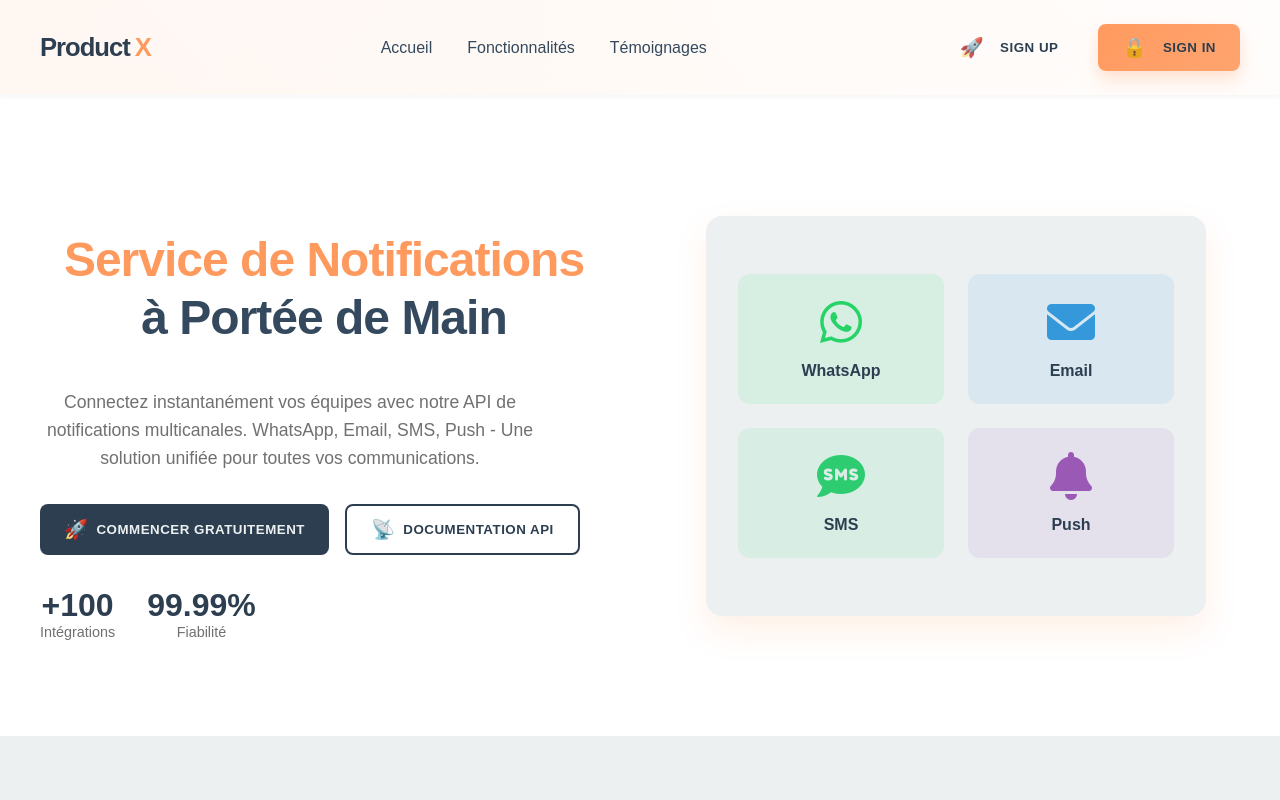
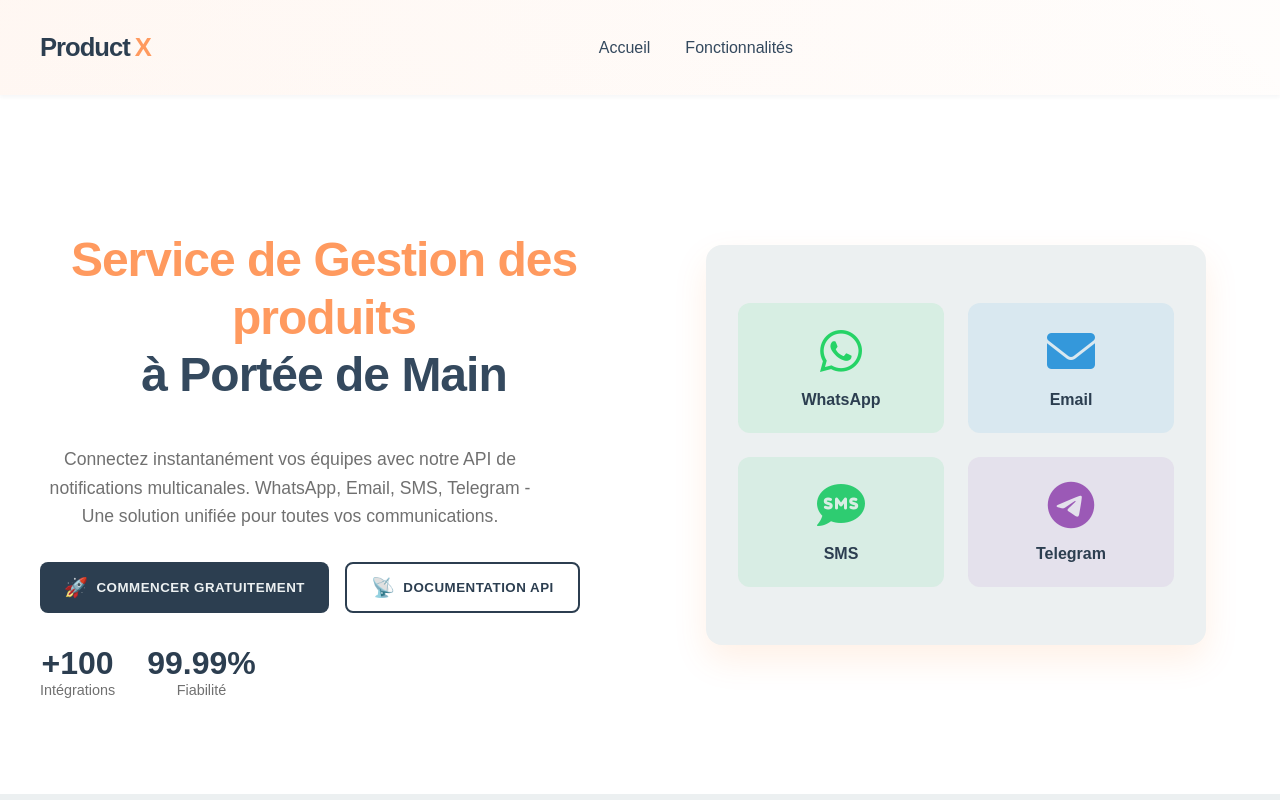
Before and after one commit to z1004-2002/ProductX_Presentation, a React (Create React App) app: page / in a window 1280 px wide. Shown: the top 800 px of the page. Built offline with nearby package versions, Linux system fonts and the light colour scheme.

Commit message:
Refactor Header and HeroSection components; add configuration constants for contact methods

```diff
--- a/src/components/Header/Header.js
+++ b/src/components/Header/Header.js
@@ -45,12 +45,12 @@ const Header = () => {
           <ul className="nav-links">
             <li><Link to="/" onClick={toggleMenu}>Accueil</Link></li>
             <li><a href="#features" onClick={(e) => { handleFeaturesScroll(e); toggleMenu(); }}>Fonctionnalités</a></li>
-            <li><Link to="/temoignages" onClick={toggleMenu}>Témoignages</Link></li>
+            {/* <li><Link to="/temoignages" onClick={toggleMenu}>Témoignages</Link></li>       */}
           </ul>
         </nav>
 
         <div className="auth-buttons">
-          <button
+          {/* <button
             className="btn btn-signup"
             onClick={handleSignUp}
           >
@@ -63,7 +63,7 @@ const Header = () => {
           >
             <span className="btn-icon">🔒</span>
             Sign In
-          </button>
+          </button> */}
         </div>
         <div className="mobile-menu-toggle" onClick={toggleMenu}>
           <span className={`hamburger ${isMenuOpen ? 'open' : ''}`}></span>
--- a/src/components/HeroSection/HeroSection.js
+++ b/src/components/HeroSection/HeroSection.js
@@ -1,6 +1,7 @@
 /* HeroSection.js */
 import React from "react";
 import "./HeroSection.css";
+import config from "../../constant/constant.js"
 
 const HeroSection = () => {
   const openDocumentation = () => {
@@ -9,17 +10,36 @@ const HeroSection = () => {
   const StartDocumentation = () => {
     window.open('https://service-de-notication-documentation.vercel.app/AboutRacine/Getting_Start/quickStart', '_blank');
   };
+
+  const startWhatAppChat = () => {
+    const url = `https://wa.me/${config.NUMBER}?text=${encodeURIComponent(config.MESSAGE)}`;
+    window.open(url, "_blank");
+  };
+  const sendSms = () => {
+    const url = `sms:${config.NUMBER}?&body=${encodeURIComponent(config.MESSAGE)}`;
+    window.location.href = url;
+  };
+  const sendEmail = () => {
+    const url = `mailto:${config.EMAIL}?subject=${encodeURIComponent(config.EMAIL_SUBJECT)}&body=${encodeURIComponent(config.EMAIL_SUBJECT)}`;
+    window.location.href = url; // Ouvre le client e-mail
+  };
+
+  const startTelegramChat = () => {
+    const url = `https://t.me/${config.TELEGRAM_USERNAME}?text=${encodeURIComponent(config.TELEGRAM_MESSAGE)}`;
+    window.open(url, "_blank");
+  };
+
   return (
     <section className="hero">
       <div className="hero-content">
         <div className="hero-text">
           <h1 className="title">
-            <span className="title-highlight">Service de Notifications</span>
+            <span className="title-highlight">Service de Gestion des produits</span>
             <br />à Portée de Main
           </h1>
           <p className="subtitle">
             Connectez instantanément vos équipes avec notre API de notifications multicanales.
-            WhatsApp, Email, SMS, Push - Une solution unifiée pour toutes vos communications.
+            WhatsApp, Email, SMS, Telegram - Une solution unifiée pour toutes vos communications.
           </p>
           <div className="hero-cta">
             <button className="btn btn-primary" onClick={StartDocumentation}>
@@ -45,21 +65,21 @@ const HeroSection = () => {
         <div className="hero-image">
           <div className="notification-mockup">
             <div className="notification-channels">
-              <div className="channel whatsapp">
+              <div className="channel whatsapp" onClick={startWhatAppChat}>
                 <i className="fab fa-whatsapp"></i>
                 <span>WhatsApp</span>
               </div>
-              <div className="channel email">
+              <div className="channel email" onClick={sendEmail}>
                 <i className="fas fa-envelope"></i>
                 <span>Email</span>
               </div>
-              <div className="channel sms">
+              <div className="channel sms" onClick={sendSms}>
                 <i className="fas fa-sms"></i>
                 <span>SMS</span>
               </div>
-              <div className="channel push">
-                <i className="fas fa-bell"></i>
-                <span>Push</span>
+              <div className="channel push" onClick={startTelegramChat}>
+                <i className="fa-brands fa-telegram"></i>
+                <span>Telegram</span>
               </div>
             </div>
           </div>
--- /dev/null
+++ b/src/constant/constant.js
@@ -0,0 +1,12 @@
+const config = {
+    NUMBER: 2250702147032,
+    MESSAGE: "Start",
+    EMAIL: "abeltedongmouo@gmail.com",
+    EMAIL_SUBJECT: "Service de Gestion des produits",
+    EMAIL_BODY: "Bonjour, je suis intéressé par votre service de gestion des produits",
+    TELEGRAM_USERNAME: "franc_abel",
+    TELEGRAM_MESSAGE: "Bonjour, je suis intéressé par votre service de gestion des produits"
+}
+
+
+export default config
```
